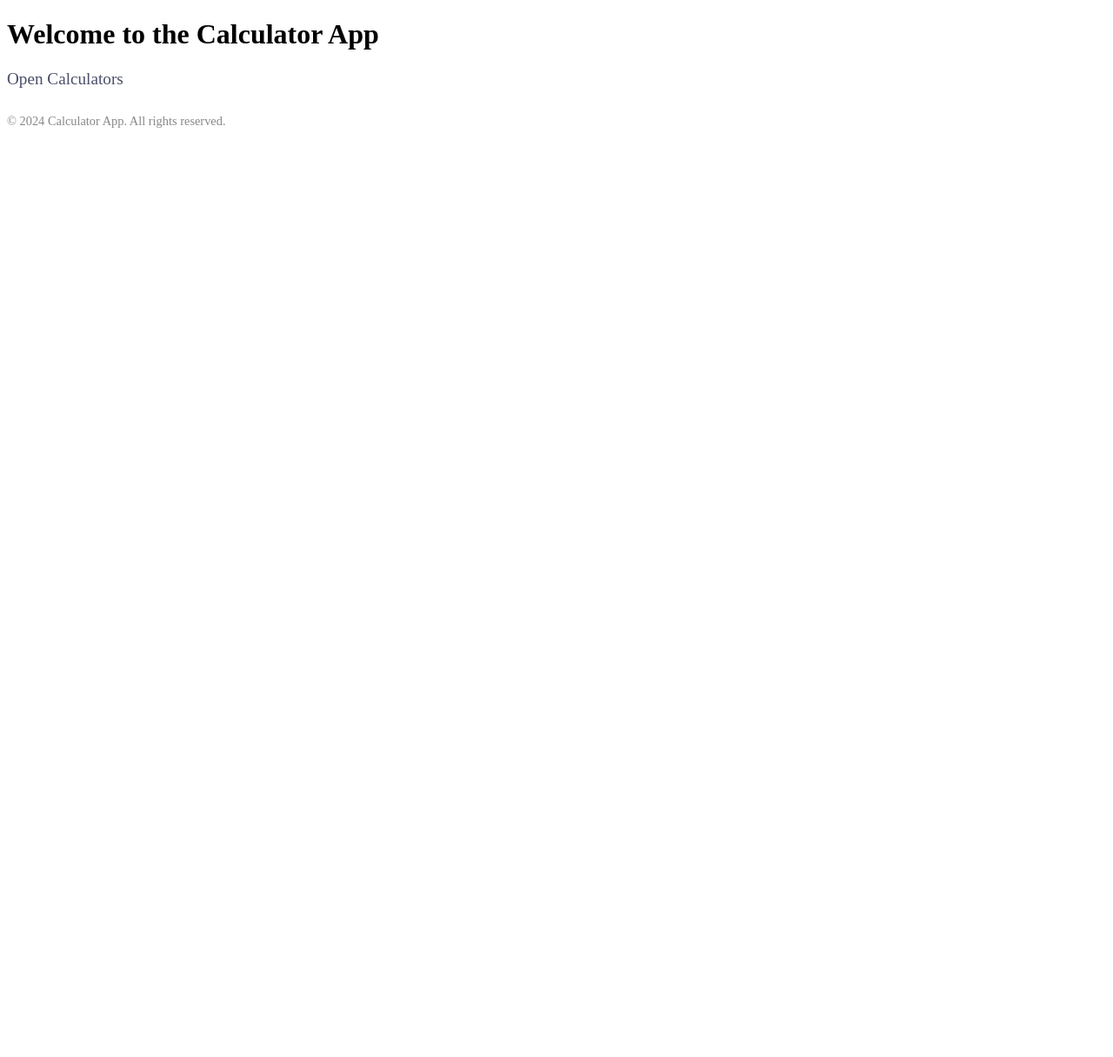
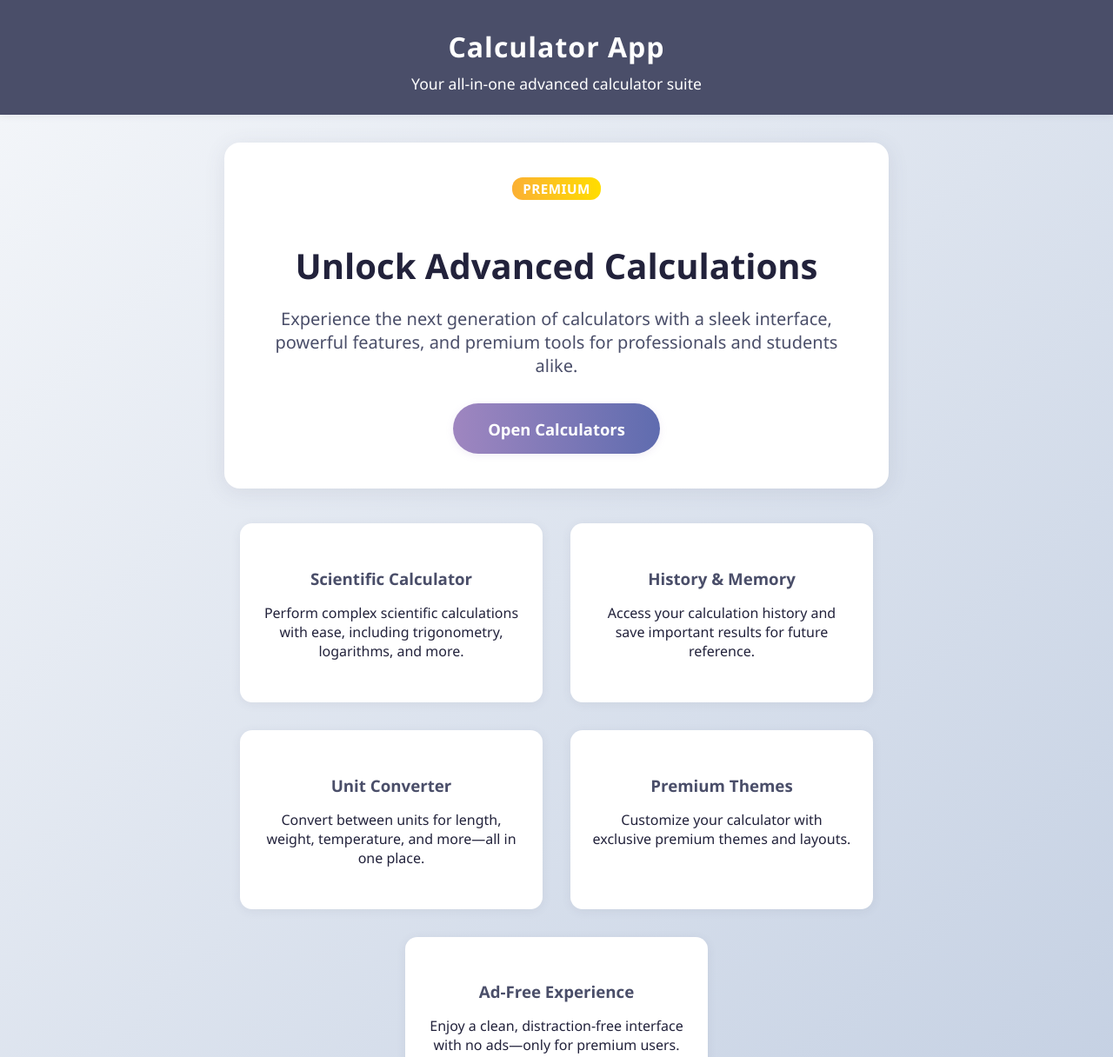
Before and after one commit to rameshwar19/calculator, a plain HTML site: page index.html in a window 1280 px wide. Shown: the top 1216 px of the page at 87% size. Before the commit the page ends 800 px from the top, so only its background shows below. Drawn offline with Linux system fonts and the light colour scheme.

Commit message:
calculator

```diff
--- a/index.html
+++ b/index.html
@@ -3,16 +3,146 @@
 <head>
     <meta charset="UTF-8">
     <title>Calculator App</title>
+    <meta name="viewport" content="width=device-width, initial-scale=1">
+    <style>
+        body {
+            margin: 0;
+            font-family: 'Segoe UI', Arial, sans-serif;
+            background: linear-gradient(135deg, #f5f7fa 0%, #c3cfe2 100%);
+            color: #22223b;
+        }
+        header {
+            background: #4a4e69;
+            color: #fff;
+            padding: 2em 0 1.5em 0;
+            text-align: center;
+            box-shadow: 0 2px 8px rgba(74,78,105,0.08);
+        }
+        .hero {
+            max-width: 700px;
+            margin: 2em auto 1.5em auto;
+            background: #fff;
+            border-radius: 18px;
+            box-shadow: 0 4px 24px rgba(74,78,105,0.10);
+            padding: 2.5em 2em;
+            text-align: center;
+        }
+        .hero h1 {
+            font-size: 2.5em;
+            margin-bottom: 0.3em;
+            color: #22223b;
+        }
+        .hero p {
+            font-size: 1.25em;
+            color: #4a4e69;
+            margin-bottom: 1.5em;
+        }
+        .cta-btn {
+            background: linear-gradient(90deg, #9f86c0 0%, #5f6caf 100%);
+            color: #fff;
+            padding: 0.9em 2.2em;
+            border: none;
+            border-radius: 30px;
+            font-size: 1.15em;
+            font-weight: 600;
+            cursor: pointer;
+            box-shadow: 0 2px 8px rgba(159,134,192,0.15);
+            transition: background 0.2s;
+            text-decoration: none;
+            display: inline-block;
+        }
+        .cta-btn:hover {
+            background: linear-gradient(90deg, #5f6caf 0%, #9f86c0 100%);
+        }
+        .features {
+            max-width: 900px;
+            margin: 2.5em auto;
+            display: flex;
+            flex-wrap: wrap;
+            gap: 2em;
+            justify-content: center;
+        }
+        .feature-card {
+            background: #fff;
+            border-radius: 14px;
+            box-shadow: 0 2px 12px rgba(74,78,105,0.08);
+            padding: 2em 1.5em;
+            flex: 1 1 260px;
+            min-width: 260px;
+            max-width: 300px;
+            text-align: center;
+        }
+        .feature-card h3 {
+            color: #4a4e69;
+            margin-bottom: 0.5em;
+        }
+        .feature-card p {
+            color: #22223b;
+            font-size: 1em;
+        }
+        .premium-badge {
+            display: inline-block;
+            background: linear-gradient(90deg, #fbb034 0%, #ffdd00 100%);
+            color: #fff;
+            font-weight: bold;
+            border-radius: 12px;
+            padding: 0.2em 0.8em;
+            font-size: 0.95em;
+            margin-bottom: 1em;
+            letter-spacing: 0.5px;
+        }
+        footer {
+            margin-top: 3em;
+            color: #888;
+            font-size: 0.95em;
+            text-align: center;
+            padding: 1.5em 0 1em 0;
+        }
+        @media (max-width: 900px) {
+            .features {
+                flex-direction: column;
+                align-items: center;
+            }
+        }
+    </style>
 </head>
 <body>
-    <h1>Welcome to the Calculator App</h1>
-    <p>
-        <a href="calculator.html" style="font-size:1.2em; color:#4a4e69; text-decoration:none;">
-            Open Calculators
-        </a>
-    </p>
-    <footer style="margin-top:2em; color:#888; font-size:0.9em;">
-        &copy; 2024 Calculator App. All rights reserved.
+    <header>
+        <div style="font-size:2em; font-weight:700; letter-spacing:1px;">Calculator App</div>
+        <div style="font-size:1.1em; margin-top:0.5em;">Your all-in-one advanced calculator suite</div>
+    </header>
+    <section class="hero">
+        <span class="premium-badge">PREMIUM</span>
+        <h1>Unlock Advanced Calculations</h1>
+        <p>
+            Experience the next generation of calculators with a sleek interface, powerful features, and premium tools for professionals and students alike.
+        </p>
+        <a href="calculator.html" class="cta-btn">Open Calculators</a>
+    </section>
+    <section class="features">
+        <div class="feature-card">
+            <h3>Scientific Calculator</h3>
+            <p>Perform complex scientific calculations with ease, including trigonometry, logarithms, and more.</p>
+        </div>
+        <div class="feature-card">
+            <h3>History & Memory</h3>
+            <p>Access your calculation history and save important results for future reference.</p>
+        </div>
+        <div class="feature-card">
+            <h3>Unit Converter</h3>
+            <p>Convert between units for length, weight, temperature, and more—all in one place.</p>
+        </div>
+        <div class="feature-card">
+            <h3>Premium Themes</h3>
+            <p>Customize your calculator with exclusive premium themes and layouts.</p>
+        </div>
+        <div class="feature-card">
+            <h3>Ad-Free Experience</h3>
+            <p>Enjoy a clean, distraction-free interface with no ads—only for premium users.</p>
+        </div>
+    </section>
+    <footer>
+        &copy; 2024 Calculator App. All rights reserved. | <a href="#" style="color:#4a4e69;text-decoration:none;">Privacy Policy</a>
     </footer>
 </body>
 </html>
```
